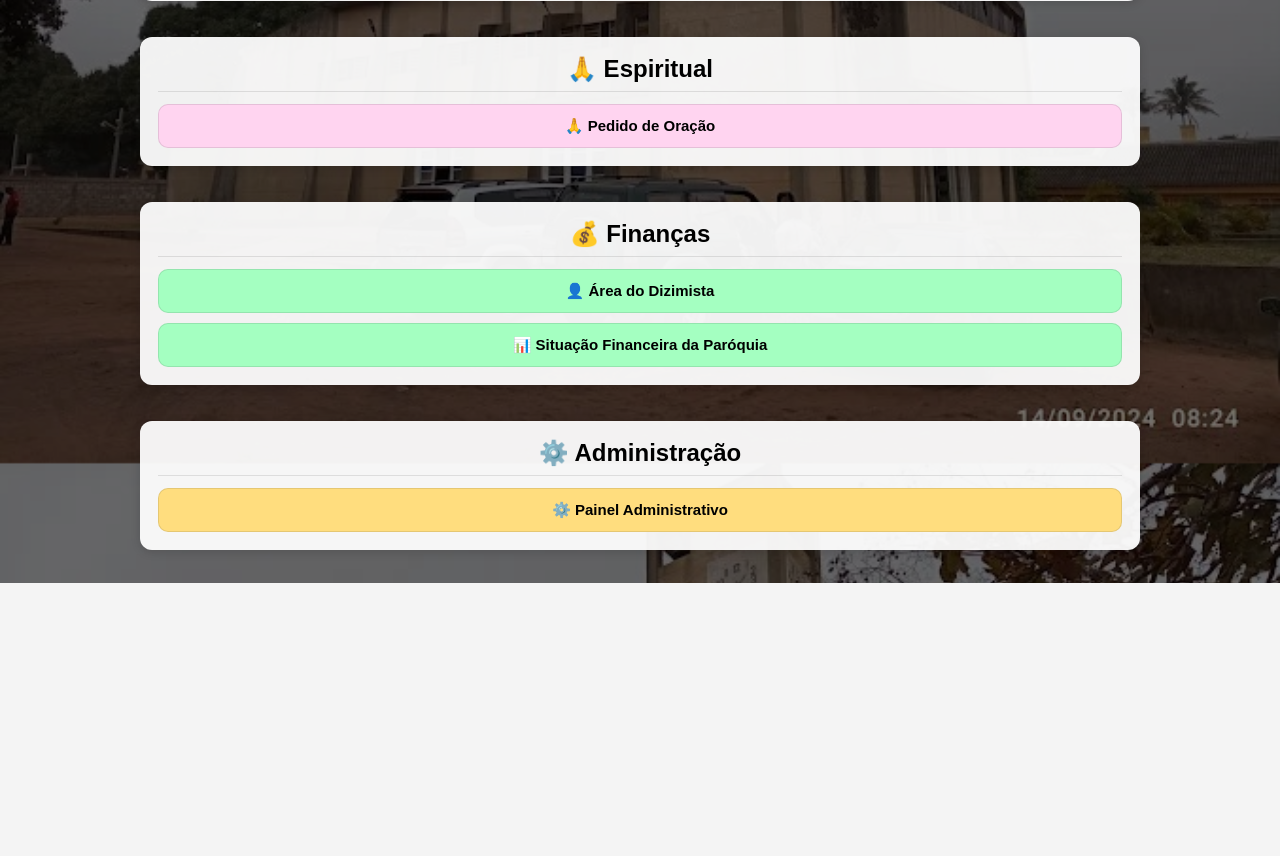
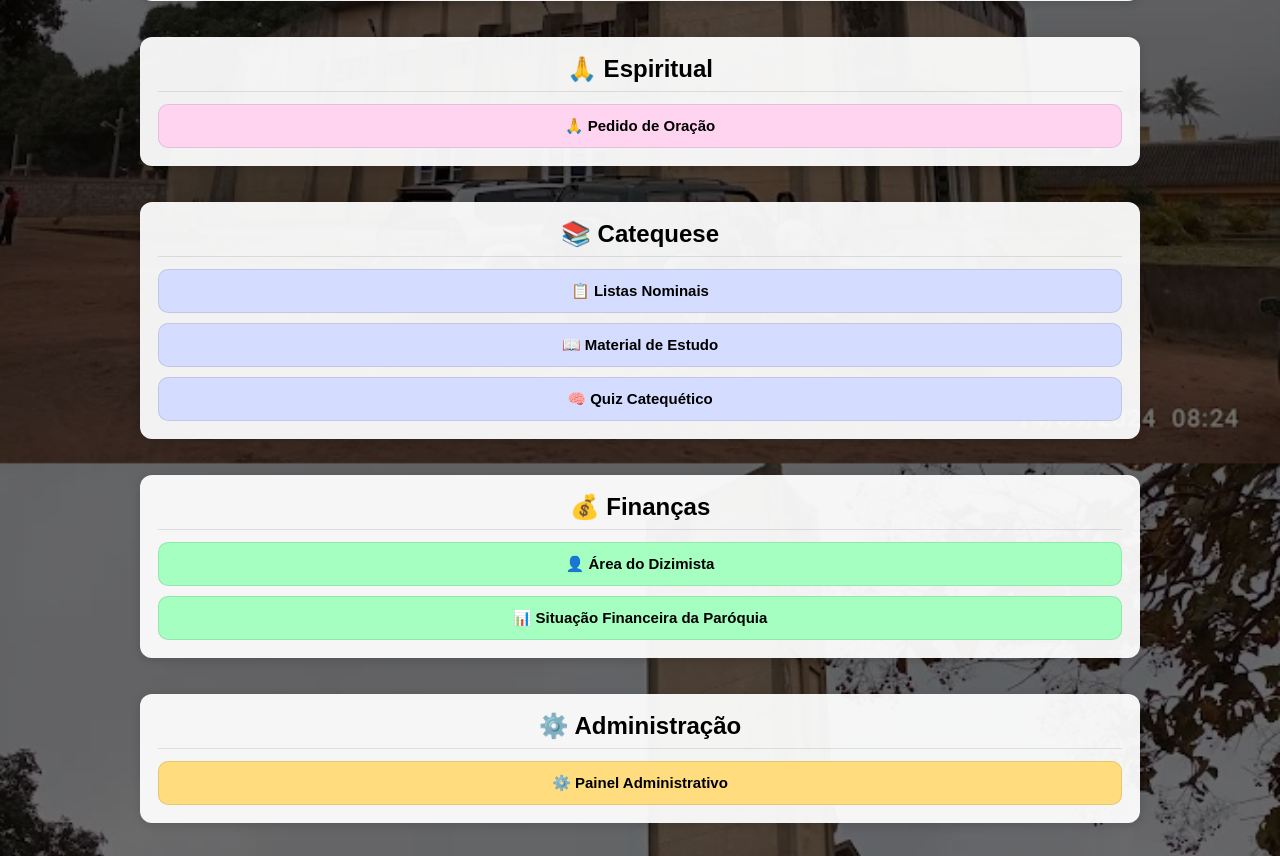
Before and after one commit to FSavel/sao-miguel-digital, a Flask app: page / in a window 1280 px wide. Shown: the part 501-1357 px from the top of the page. Before the commit the page ends 1084 px from the top, so only its background shows below. Run offline with Flask 3, Linux system fonts and the light colour scheme; data that the repository does not hold is empty; parts of the project's set-up code (start-up, migrations or seed data) failed here and were passed over.

Commit message:
Update index.html

```diff
--- a/templates/index.html
+++ b/templates/index.html
@@ -80,6 +80,29 @@
 
         <br>
 
+<!-- =========================
+     CATEQUESE
+========================= -->
+<div class="card">
+
+    <h2 style="text-align:center;">📚 Catequese</h2>
+
+    <a href="/listas_nominais" class="botao botao-liturgia">
+        📋 Listas Nominais
+    </a>
+
+    <a href="/material_estudo" class="botao botao-liturgia">
+        📖 Material de Estudo
+    </a>
+
+    <a href="/quiz" class="botao botao-liturgia">
+        🧠 Quiz Catequético
+    </a>
+
+</div>
+
+<br>
+
         <!-- =========================
              FINANÇAS
         ========================= -->
```
